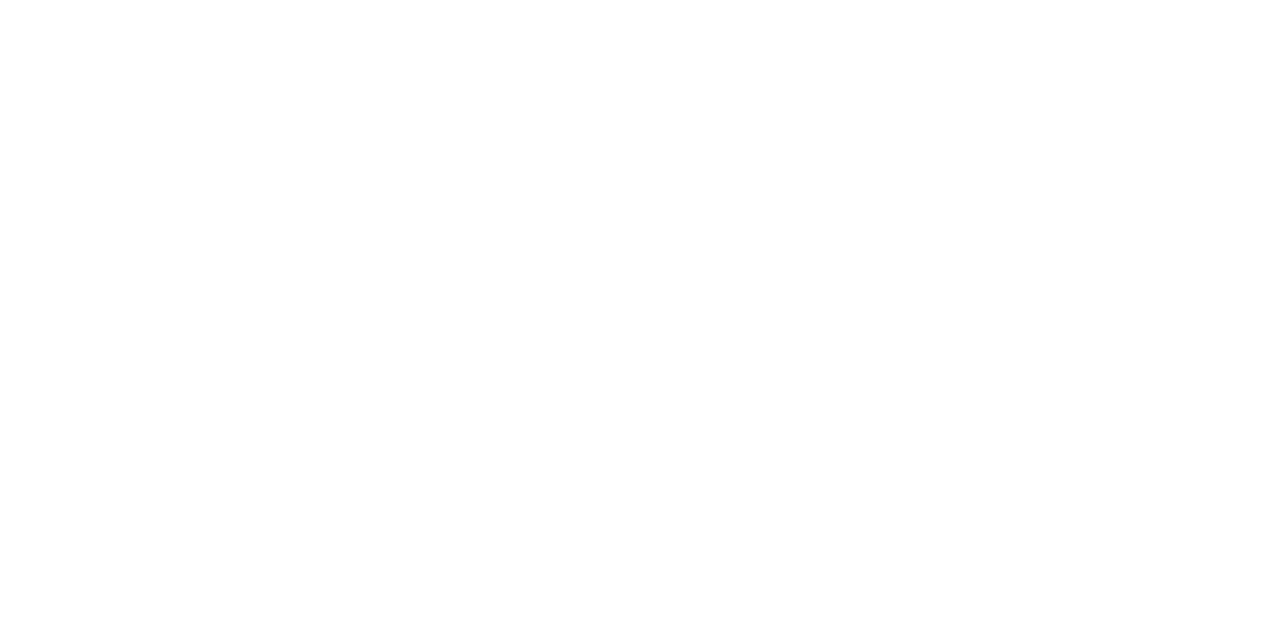
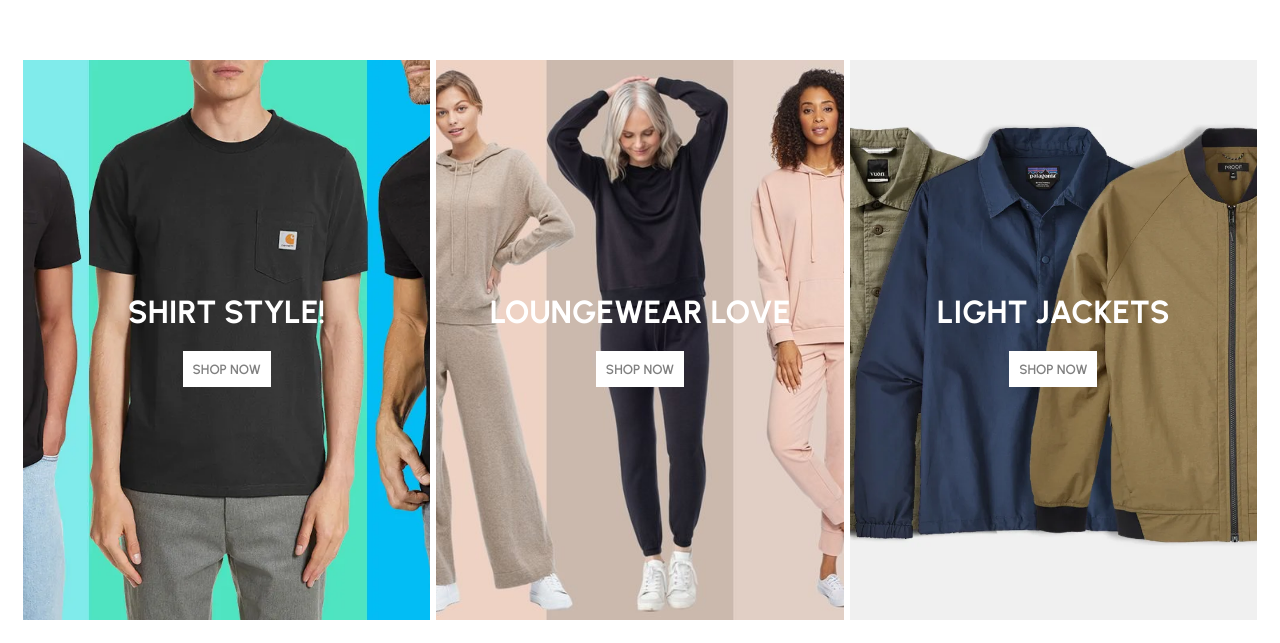
Before and after one commit to Shahzadsk046/SK-Store, a React (Create React App) app: page / in a window 1280 px wide. Shown: the part 853-1496 px from the top of the page. Before the commit the page ends 890 px from the top, so only its background shows below. Built offline with nearby package versions, Linux system fonts and the light colour scheme; the HTML template or start-up script is replaced by a standard one.

Commit message:
Categories Frontend Completed

```diff
--- a/src/Pages/Home.jsx
+++ b/src/Pages/Home.jsx
@@ -1,5 +1,6 @@
 import React from "react";
 import Announcement from "../components/Announcement";
+import Categories from "../components/Categories";
 import Navbar from "../components/Navbar";
 import Slider from "../components/Slider";
 
@@ -9,6 +10,7 @@
       <Announcement />
       <Navbar />
       <Slider />
+      <Categories/>
     </div>
   );
 };
--- /dev/null
+++ b/src/components/Categories.jsx
@@ -0,0 +1,22 @@
+import React from "react";
+import styled from "styled-components";
+import { categories } from "../data";
+import Categoryitem from "./Categoryitem";
+
+const Container = styled.div`
+    display: flex;
+    padding: 20px;
+    justify-content: space-between;
+`;
+
+const Categories = () => {
+  return (
+    <Container>
+      {categories.map((item) => (
+        <Categoryitem item={item} />
+      ))}
+    </Container>
+  );
+};
+
+export default Categories;
--- /dev/null
+++ b/src/components/Categoryitem.jsx
@@ -0,0 +1,55 @@
+import React from 'react'
+import styled from 'styled-components'
+
+const Container = styled.div`
+  flex: 1;
+  margin: 3px;
+  height: 70vh;
+  position: relative;
+`;
+
+const Image = styled.img`
+  width: 100%;
+  height: 100%;
+  object-fit: cover;
+`;
+
+const Info = styled.div`
+  position: absolute;
+  top: 0;
+  left: 0;
+  width: 100%;
+  height: 100%;
+  display: flex;
+  flex-direction: column;
+  align-items: center;
+  justify-content: center;
+`;
+
+const Title = styled.h1`
+  color: white;
+  margin-bottom: 20px;
+`;
+
+const Button = styled.button`
+  border: none;
+  padding: 10px;
+  background-color: white;
+  color: gray;
+  cursor: pointer;
+  font-weight: 600;
+`;
+
+const Categoryitem = ({item}) => {
+  return (
+    <Container>
+      <Image src={item.img} />
+      <Info>
+        <Title>{item.title}</Title>
+        <Button>SHOP NOW</Button>
+      </Info>
+    </Container>
+  )
+}
+
+export default Categoryitem
--- a/src/data.js
+++ b/src/data.js
@@ -1,6 +1,9 @@
 import Slide1 from "./images/slide1.jpg";
 import Slide2 from "./images/slide2.jpg";
 import Slide3 from "./images/slide3.jpg";
+import IMG1 from "./images/shirt1.webp";
+import IMG2 from "./images/loungewear1.jpg";
+import IMG3 from "./images/light_jacket1.webp";
 
 export const slideritems = [
   {
@@ -29,17 +32,17 @@
 export const categories = [
     {
         id: 1,
-        img: `${Slide1}`,
+        img: `${IMG1}`,
         title: "SHIRT STYLE!",
     },
     {
         id: 2,
-        img: `${Slide2}`,
+        img: `${IMG2}`,
         title: "LOUNGEWEAR LOVE",
     },
     {
         id: 3,
-        img: `${Slide3}`,
+        img: `${IMG3}`,
         title: "LIGHT JACKETS",
     },
 ]
```
